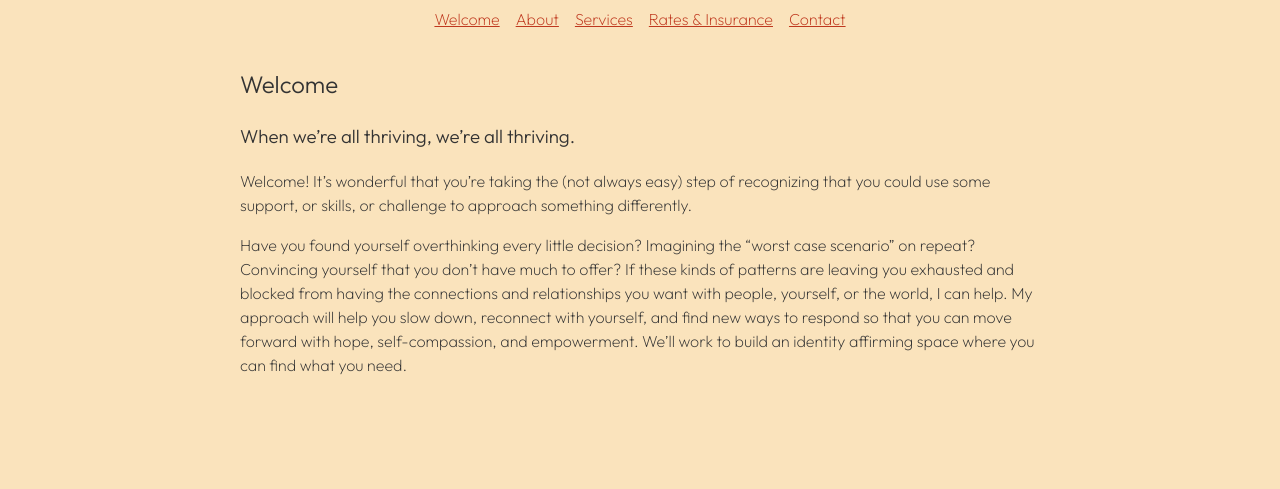
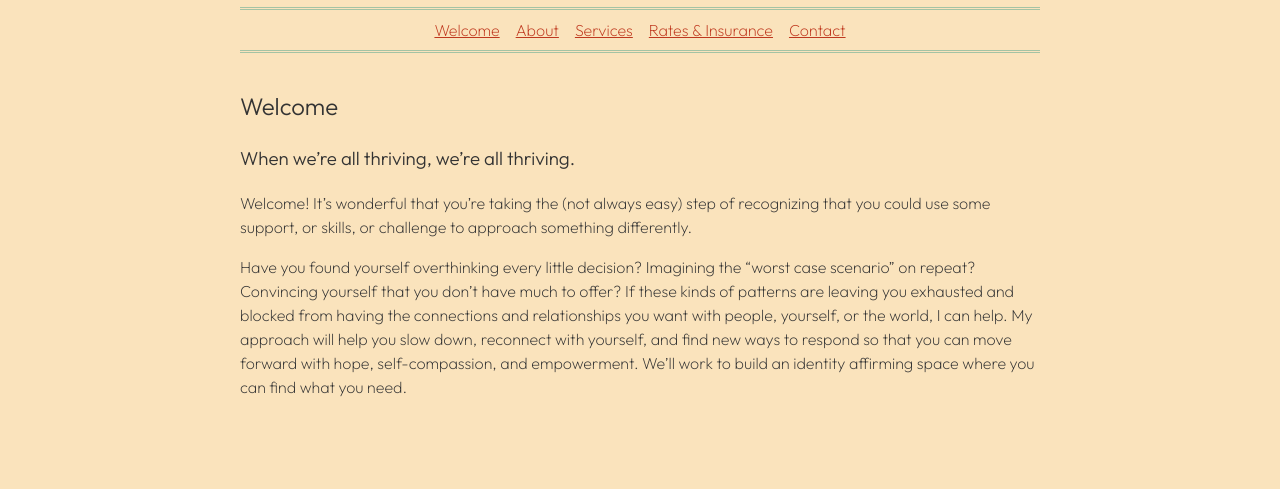
Before and after one commit to wylie/teresafisherphd, an Astro site: page / in a window 1280 px wide. Shown: the part 73-562 px from the top of the page. Built offline with nearby package versions, Linux system fonts and the light colour scheme; Astro itself is replaced by a stand-in of ours.

Commit message:
clean up the navigation

```diff
--- a/src/components/Navigation.astro
+++ b/src/components/Navigation.astro
@@ -1,28 +1,35 @@
 ---
 import '../assets/global.css';
 ---
-<ul class="navigation">
-  <li class="navigation-item"><a href="/teresafisherphd/">Welcome</a></li>
-  <li class="navigation-item"><a href="/teresafisherphd/about">About</a></li>
-  <li class="navigation-item"><a href="/teresafisherphd/services">Services</a></li>
-  <li class="navigation-item"><a href="/teresafisherphd/rates">Rates & Insurance</a></li>
-  <li class="navigation-item"><a href="/teresafisherphd/contact">Contact</a></li>
-</ul>
+<nav class="navigation">
+  <ul class="nav-list">
+    <li class="nav-item"><a href="/teresafisherphd/">Welcome</a></li>
+    <li class="nav-item"><a href="/teresafisherphd/about">About</a></li>
+    <li class="nav-item"><a href="/teresafisherphd/services">Services</a></li>
+    <li class="nav-item"><a href="/teresafisherphd/rates">Rates & Insurance</a></li>
+    <li class="nav-item"><a href="/teresafisherphd/contact">Contact</a></li>
+  </ul>
+</nav>
 
 <style>
   .navigation {
+    border-bottom: 3px double var(--color-2);
+    border-top: 3px double var(--color-2);
+    padding: .5rem 0;
+  }
+  .nav-list {
     display: flex;
     flex-wrap: wrap;
     justify-self: center;
+    justify-content: center;
     list-style-type: none;
-    margin: 0 auto;
+    margin: 0;
     padding: 0;
     width: fit-content;
+    row-gap: .1rem;
+    column-gap: 1rem;
   }
-  .navigation-item {
+  .nav-item {
     white-space: nowrap;
   }
-  .navigation-item:not(:last-child) {
-    margin-right: 1rem;
-  }
 </style>
```
